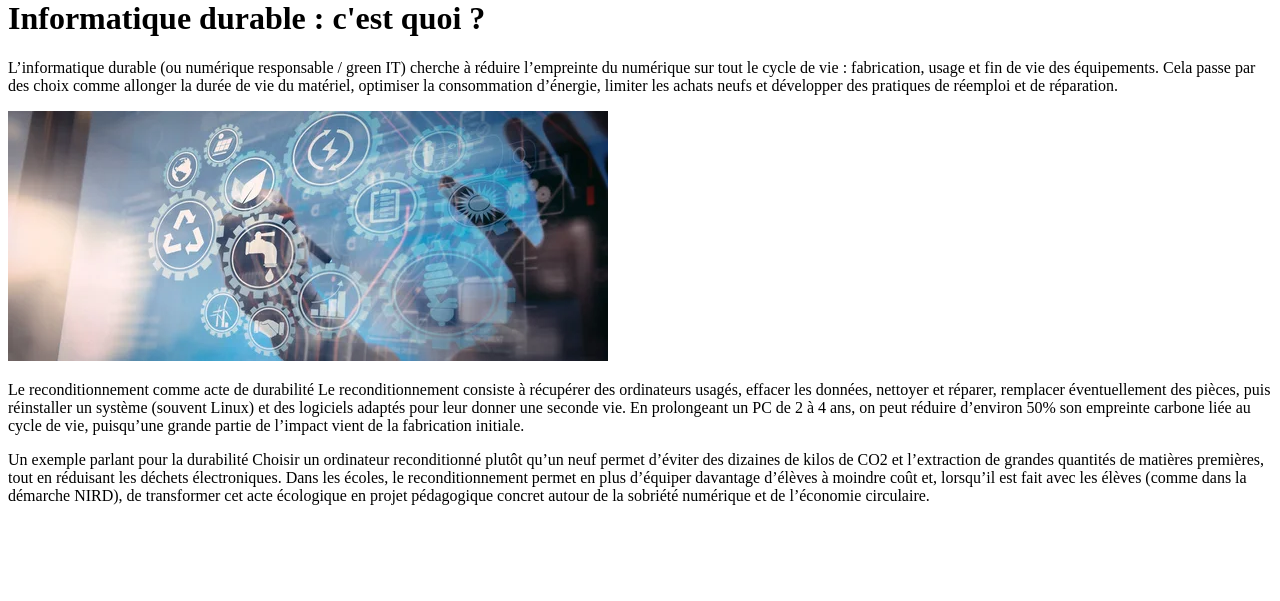
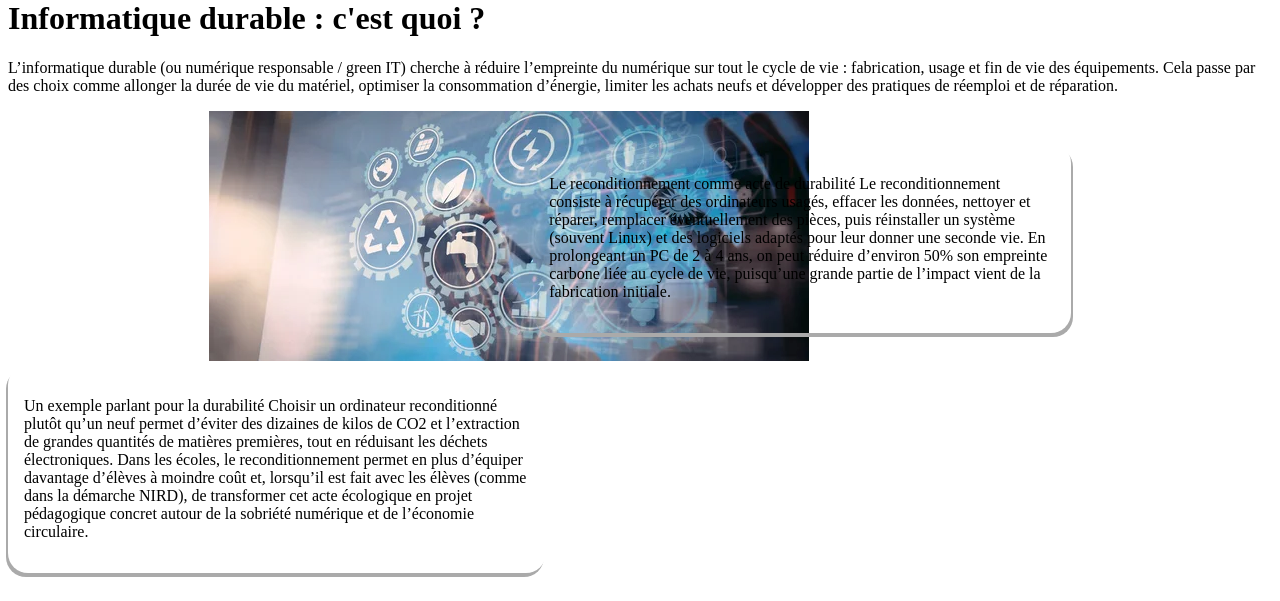
Before and after one commit to LoganPaczek/nuit_de_linfo, a PHP site: page /durabilite.php in a window 1280 px wide. Shown: the part 199-800 px from the top of the page. Run offline with PHP 8.4, Linux system fonts and the light colour scheme.

Commit message:
pageDurabilite2

```diff
--- a/public/css/Durabilite.css
+++ b/public/css/Durabilite.css
@@ -1,4 +1,4 @@
-nav{
+nav {
     display: flex;
     align-items: center;
     justify-content: space-between;
@@ -7,19 +7,18 @@
     background: radial-gradient(circle, rgba(2, 0, 125, 0.48) 15%, rgba(241, 148, 255, 0.51) 45%, rgba(250, 128, 114, 0.48) 79%, rgba(255, 231, 71, 0.49) 96%);
 }
 
-nav .logo_container{
+nav .logo_container {
     width: 200px;
 }
 
-nav .logo_container img{
+nav .logo_container img {
     width: 100%;
     height: 100%;
 }
 
-nav .nav_links_container{
+nav .nav_links_container {
     display: flex;
     gap: 24px;
-    text-decoration: none;
 }
 
 nav .nav_links_container a {
@@ -27,26 +26,47 @@
     color: black;
 }
 
-nav .nav_log_container{
+nav .nav_log_container {
     display: flex;
     gap: 16px;
 }
 
-.middle container{
+.middle-container {
     display: flex;
     justify-content: space-between;
+    gap: 24px;
+    margin-top: 24px;
 }
 
-.paragraphe1{
+.paragraphe1 {
     width: 50%;
-    padding-left: 16px;
+    padding: 16px;
     border-radius: 20px;
     box-shadow: 2px 4px 0px #aaa;
 }
 
-.paragpraphe3{
+.container.center {
+    display: flex;
+    align-items: center;
+    justify-content: center;
+    gap: 24px;
+}
+
+.image {
+    width: 300px;
+    border-radius: 12px;
+}
+
+.paragraphe2 {
     width: 40%;
-    padding: 0px 16px;
+    padding: 16px;
+    border-radius: 20px;
+    box-shadow: 2px 4px 0px #aaa;
+}
+
+.paragraphe3 {
+    width: 40%;
+    padding: 16px;
     border-radius: 20px;
     box-shadow: -2px 4px 0px #aaa;
 }
--- a/public/durabilite.php
+++ b/public/durabilite.php
@@ -19,7 +19,7 @@
             <a href="#">Inscription</a>
         </div>
         <div class="nav_log_container">
-            <p>Se déconnecter</p>
+            <button>Se déconnecter</button>
         </div>
     </nav>
 
```
